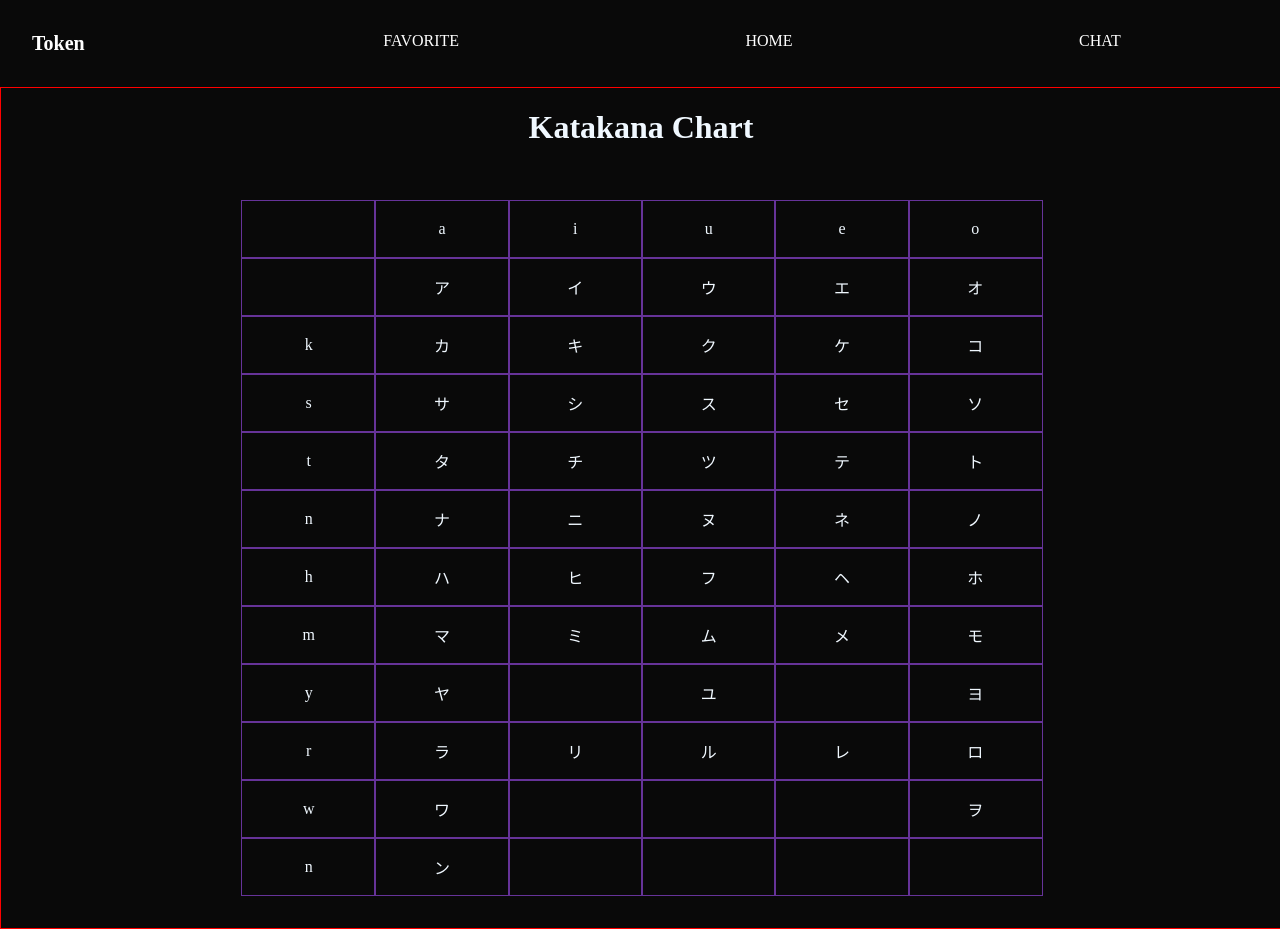
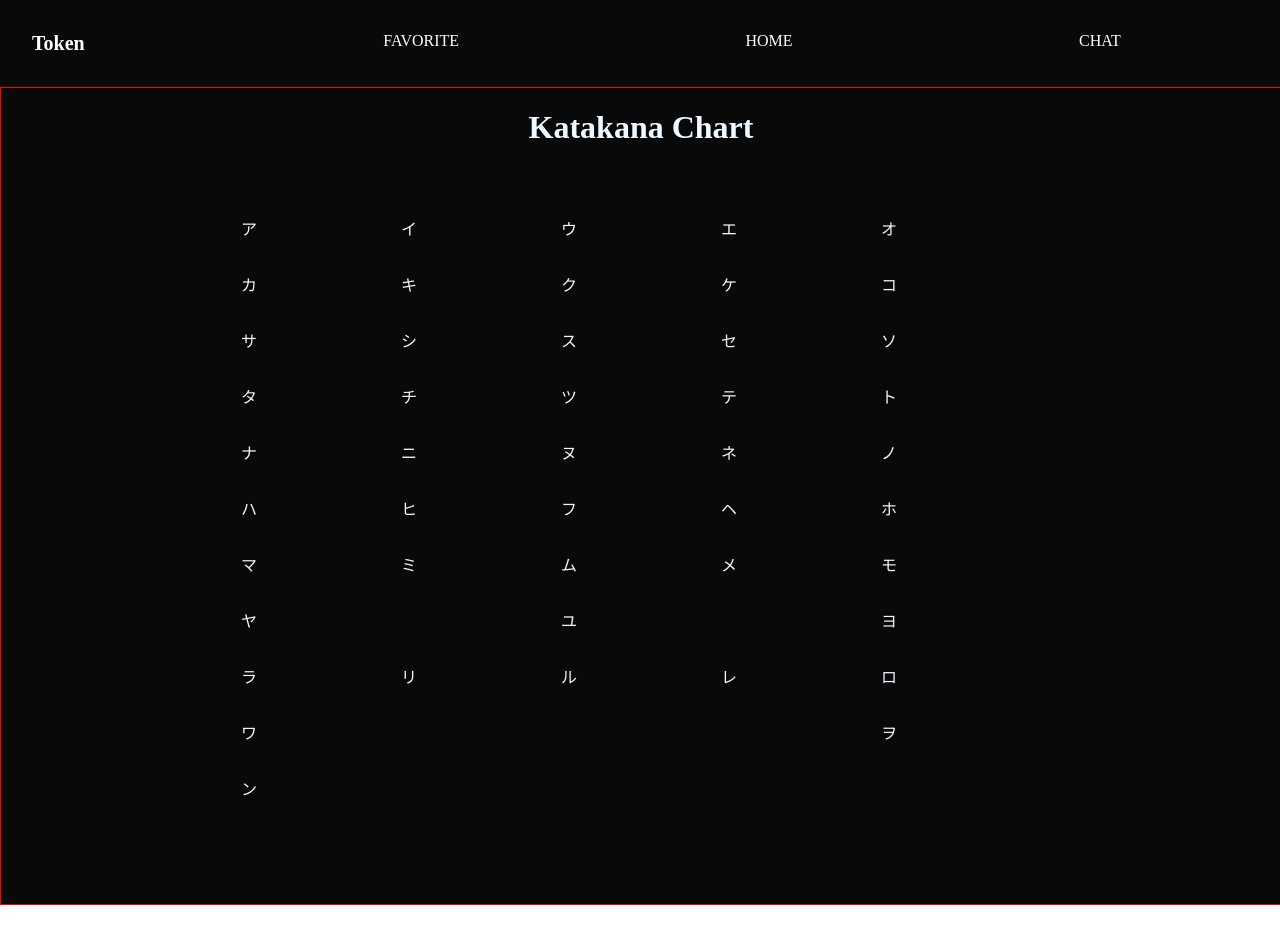
Before and after one commit to dom28s/NHK, a React (Vite) app in the folder client/: page /kata in a window 1280 px wide. After the commit the page ends 905 px from the top, so only its background shows below. Built offline with nearby package versions, Linux system fonts and the light colour scheme; sample sign-in values are in the browser's storage.

Commit message:
dont know

```diff
--- a/client/src/pages/katakana/katakana.css
+++ b/client/src/pages/katakana/katakana.css
@@ -14,7 +14,7 @@
   display: grid;
   width: 100%;
   max-width: 800px;
-  grid-template-columns: repeat(6, 1fr);
+  grid-template-columns: repeat(5, 1fr);
   grid-template-rows: repeat(12, 1fr);
 }
 
--- a/client/src/pages/katakana/katakana.jsx
+++ b/client/src/pages/katakana/katakana.jsx
@@ -1,33 +1,59 @@
+import { useState } from "react";
 import "./katakana.css";
 
 
 
-const vowel = [ "","a", "i", "u", "e", "o"];
-export const consonants = [
-    vowel,
-  ["", "ア", "イ", "ウ", "エ", "オ"],
-  ["k", "カ", "キ", "ク", "ケ", "コ"],
-  ["s", "サ", "シ", "ス", "セ", "ソ"],
-  ["t", "タ", "チ", "ツ", "テ", "ト"],
-  ["n", "ナ", "ニ", "ヌ", "ネ", "ノ"],
-  ["h", "ハ", "ヒ", "フ", "ヘ", "ホ"],
-  ["m", "マ", "ミ", "ム", "メ", "モ"],
-  ["y", "ヤ", "", "ユ", "", "ヨ"],
-  ["r", "ラ", "リ", "ル", "レ", "ロ"],
-  ["w", "ワ", "", "", "", "ヲ"],
-  ["n", "ン", "", "", "", ""],
-];
 export default function Katakana() {
+
+ const [popup , setPopup] = useState(null)
+
+  const katakana = [
+    "ア", "イ", "ウ", "エ", "オ",
+    "カ", "キ", "ク", "ケ", "コ",
+    "サ", "シ", "ス", "セ", "ソ",
+    "タ", "チ", "ツ", "テ", "ト",
+    "ナ", "ニ", "ヌ", "ネ", "ノ",
+    "ハ", "ヒ", "フ", "ヘ", "ホ",
+    "マ", "ミ", "ム", "メ", "モ",
+    "ヤ", "", "ユ", "", "ヨ",
+    "ラ", "リ", "ル", "レ", "ロ",
+    "ワ", "", "", "", "ヲ",
+    "ン", "", "", "", "",
+  ];
+
+  const katakanaMap = {
+    "ア": "a", "イ": "i", "ウ": "u", "エ": "e", "オ": "o",
+    "カ": "ka", "キ": "ki", "ク": "ku", "ケ": "ke", "コ": "ko",
+    "サ": "sa", "シ": "shi", "ス": "su", "セ": "se", "ソ": "so",
+    "タ": "ta", "チ": "chi", "ツ": "tsu", "テ": "te", "ト": "to",
+    "ナ": "na", "ニ": "ni", "ヌ": "nu", "ネ": "ne", "ノ": "no",
+    "ハ": "ha", "ヒ": "hi", "フ": "fu", "ヘ": "he", "ホ": "ho",
+    "マ": "ma", "ミ": "mi", "ム": "mu", "メ": "me", "モ": "mo",
+    "ヤ": "ya", "ユ": "yu", "ヨ": "yo",
+    "ラ": "ra", "リ": "ri", "ル": "ru", "レ": "re", "ロ": "ro",
+    "ワ": "wa", "ヲ": "wo",
+    "ン": "n"
+  };
+
+
   return (
     <div className="main-kata">
       <h1>Katakana Chart</h1>
       <div className="kata-chart">
-        {consonants.map((e,i)=>e.map((kata,index)=>{
-            return <div key={index} className="kata-cell">
-                    <p>{kata}</p>
-            </div>
-        }))}
+        {katakana.map((e,i)=>{
+          return (
+            <p onClick={()=>setPopup([katakanaMap[e],e])} key={i}>{e}</p>
+          )
+        })}
+
       </div>
+      {popup&&(
+        <div className="popup">
+          {console.log(popup)}
+          {console.log(katakanaMap[popup])}
+          {alert(popup)}
+        </div>
+      )}
     </div>
   );
 }
```
